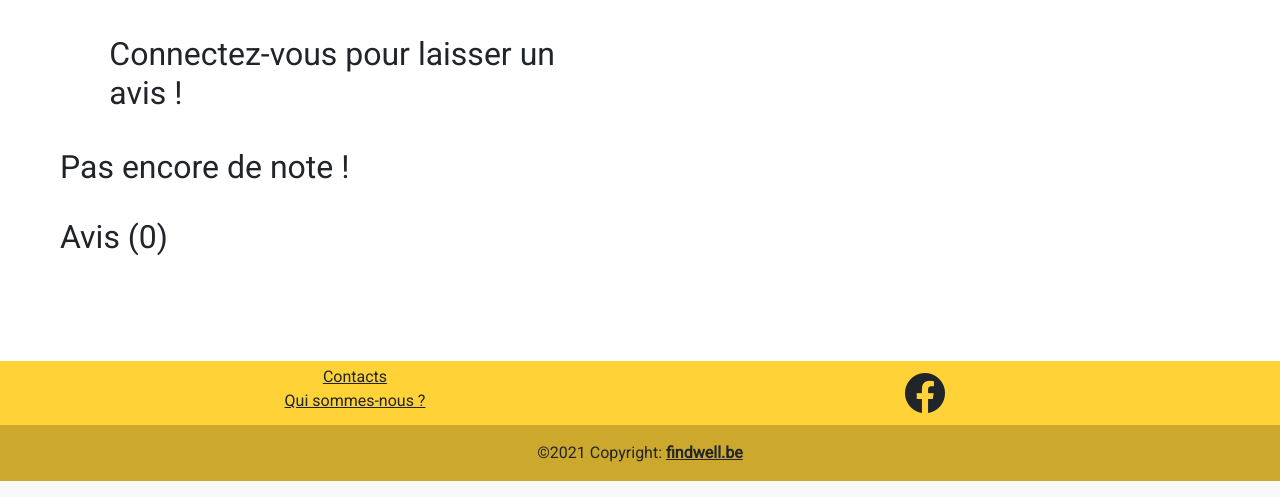
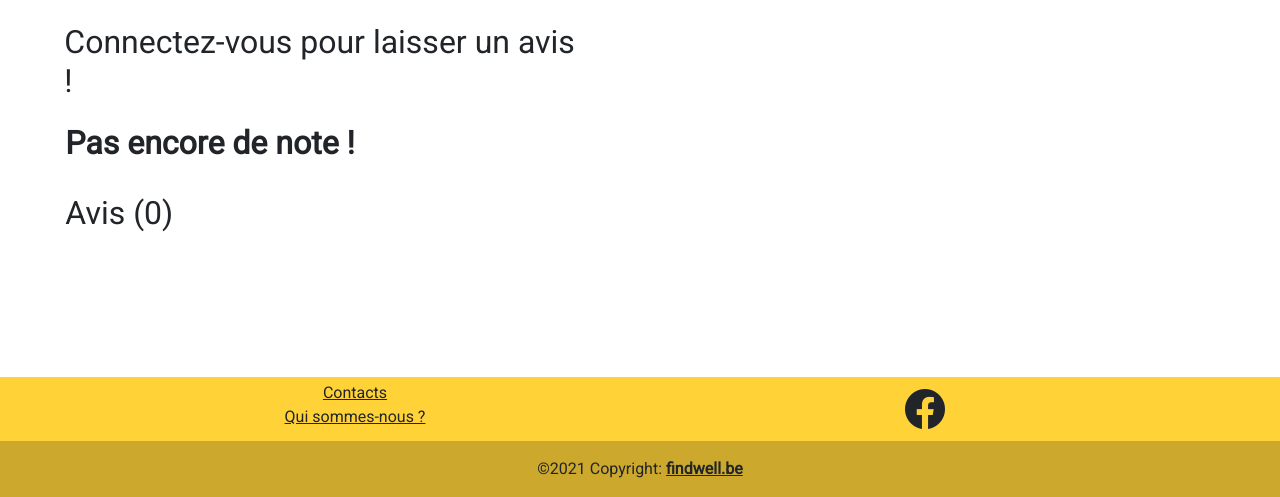
Before and after one commit to NatWilleme/findwell, a PHP site: page /index.php?viewToDisplay=displayCompanyDetails&idCompany=1 in a window 1280 px wide. Shown: the part 712-1209 px from the top of the page. Run offline with PHP 8.4, Linux system fonts and the light colour scheme; data comes from the database, SQL or seed files in the repository.

Commit message:
Finition de la page companyDetails

```diff
--- a/views/viewFinal/view_companyDetails.php
+++ b/views/viewFinal/view_companyDetails.php
@@ -32,31 +32,31 @@
     </nav>
     <?php } ?>
     <div class="row d-flex justify-content-around mt-4">
-        <h1 class="col-5"><?php echo $company->name; ?></h1>
+        <h1 class="col-12 col-lg-5 text-center fw-bold"><?php echo $company->name; ?></h1>
         <?php if($messageBtn != "") {?>
-        <span class="col-1"></span>
-        <button onclick="location.href='index.php?viewToDisplay=displayCompanyDetails&favorite=<?php echo $company->id; ?>'" class="btn btn-danger col-5 col-lg-2 " type="button" ><?php echo $messageBtn; ?></button>
+        <span class="col-12 col-lg-3"></span>
+        <button onclick="location.href='index.php?viewToDisplay=displayCompanyDetails&favorite=<?php echo $company->id; ?>'" class="btn btn-danger col-5 col-lg-2" type="button" ><?php echo $messageBtn; ?></button>
         <?php } else { ?>
-        <span class="col-5"></span>
+        <span class="col-12 col-lg-5"></span>
         <?php } ?>
     </div>
     <div class="row d-flex justify-content-around mb-4 mt-4">
 
         <img class="col-12 col-lg-5 img-fluid"  src="<?php echo $company->image; ?>">
         <div class="col-12 col-lg-5">
-            <h2>Description de l'entreprise:</h2>
+            <h2 class="fw-bold mt-3 mt-lg-0">Description de l'entreprise:</h2>
             <p><?php echo $company->description; ?></p>
             <div class="d-lg-flex">
                 <div class="col-12 col-lg-5">
-                    <h2>Heures d'ouverture:</h2>
+                    <h2 class="fw-bold">Heures d'ouverture:</h2>
                     <p><?php echo $company->hours; ?></p>
                 </div>
                 <span class="col-2"></span>
                 <div class="col-12 col-lg-5">
-                    <h2>Contacts:</h2>
+                    <h2 class="fw-bold">Contacts:</h2>
                     <p>
-                        <b>Mail</b>: <a href="mailto:<?php echo $company->mail; ?>"> <?php echo $company->mail; ?></a><br>
-                        <b>Téléphone</b>: <?php echo $company->phone; ?>
+                        <b class="fw-bold">Mail</b>: <a href="mailto:<?php echo $company->mail; ?>"> <?php echo $company->mail; ?></a><br>
+                        <b class="fw-bold">Téléphone</b>: <?php echo $company->phone; ?>
                     </p>
                 </div>
             </div>
@@ -64,16 +64,17 @@
 
 
 
-    </div>
+    <!-- </div>
 
-    <div class="ms-5 me-5">
+    <div class="ms-5 me-5"> -->
         <?php if(isset($_COOKIE["userConnected"]) && isset($_SESSION['user'])) { ?>
         <div class="row d-flex justify-content-around mb-4">
-            <h2>Qu'avez-vous pensez de <?php echo $company->name; ?> ?</h2>
+            <div class="col-12 col-lg-5 p-0 mt-3">
+                <h4><i>Qu'avez-vous pensez de <?php echo $company->name; ?> ?</i></h4>
                 <form id="commentForm" action="index.php?viewToDisplay=displayCompanyDetails&newComment=<?php echo $company->id; ?>" method="post" enctype='multipart/form-data'>
-                <textarea class="mb-2" name="newComment" id="newComment" rows="6"  style="width: 100%;" ></textarea><br>
-                <label for="newComment" id="newCommentError"></label><br>
-                <input class="mb-2" type="file" id="img" name="img" accept="image/*"><br>
+                    <textarea class="" name="newComment" id="newComment" rows="6"  style="width: 100%;" ></textarea>
+                    <label for="newComment" id="newCommentError"></label>
+                    <input class="mt-2" type="file" id="img" name="img" accept="image/*">
                     <div class="rating" id="starRating" required>
                         <input type="radio" name="rating" value="5" id="5">
                         <label for="5">☆</label>
@@ -86,43 +87,52 @@
                         <input type="radio" name="rating" value="1" id="1">
                         <label for="1">☆</label>
                     </div>
-                <label for="starRating" id="ratingError"></label><br>
+                    <label for="starRating" id="ratingError"></label>
                     <input class="btn btn-primary" type="submit" name="submit" id="submit" value="Publier">
                 </form>
             </div>
+            <div class="col-12 col-lg-5"></div>
+        </div>
         <?php } else {?>
-        <div class="row d-flex justify-content-around">
-            <h2 class="col-5 mb-4" style="padding: 12px;">Connectez-vous pour laisser un avis !</h2>
-            <span class="col-5 mb-4"></span>
+        <div class="row d-flex justify-content-around mt-4">
+            <h2 class="col-12 col-lg-5 mb-4 ps-0">Connectez-vous pour laisser un avis !</h2>
+            <span class="col-12 col-lg-5 mb-4"></span>
         </div>
         <?php } ?>
-        <div class="row d-flex justify-content-around mb-4">
+        <div class="row d-flex justify-content-around mb-4 p-0">
+            <span class="col-12 col-lg-5">
             <?php
                 if ($rating['rate'] == 0) {
-                    echo "<h2>Pas encore de note !</h2>";
+                    echo "<h2 class='fw-bold'>Pas encore de note !</h2>";
                 } else {
-                    echo "<h2>Note globale: ";
+                    echo "<h2 class='col-12 fw-bold'>Note globale: ";
 
                     for ($i=0; $i < 5; $i++) {
                         if($i < $rating['rate']){
                             echo "<i class='bi bi-star-fill text-warning'></i>";
                         } else echo "<i class='bi bi-star text-warning'></i>";
                     }
+                    echo "</h2>";
                 }
             ?>
+            </span>
+            <span class="col-12 col-lg-5"></span>
         </div>
 
-        <div class="row d-flex justify-content-around mb-4">
-            <h2> Avis (<?php echo count($comments); ?>)</h2>
+
+
+        <div class="row d-flex justify-content-around mb-4 p-0">
+            <div class="col-12 col-lg-8">
+            <h2 class="mb-4"> Avis (<?php echo count($comments); ?>)</h2>
             <?php
                 $cpt = 0;
                 foreach ($comments as $comment) {
             ?>
-            <div class="row">
-                <div class="col-12 p-0 ">
+            <div class="row border border-dark mb-2 pt-2">
+                <div class="col-12">
                     <p>
-                        <img src="<?php if($users[$cpt]->image == "") echo "../images/default-profil.jpg"; else echo $users[$cpt]->image; ?>" class="ps-0 pe-0 rounded-circle" style="height:40px;width:40px" alt="">
-                        <?php echo $users[$cpt]->username ?><br>
+                        <img src="<?php if($users[$cpt]->image == "") echo "../images/default-profil.jpg"; else echo $users[$cpt]->image; ?>" class="rounded-circle" style="height:40px;width:40px" alt="">
+                        <span class="ms-2 fw-bold"><?php echo $users[$cpt]->username ?></span><br>
                         <?php
                             for ($i=0; $i < 5; $i++) {
                                 if($i < $comment->rating){
@@ -131,10 +141,10 @@
                             }
                         ?>
                         <?php $date = new DateTime($comment->date); echo $date->format('d-m-Y'); ?><br>
-                        <?php echo $comment->comment; ?><br>
+                        <?php echo $comment->comment; ?>
                         <?php if ($comment->image != "") {
                             ?>
-                        <img class="col-12 col-lg-4" src="<?php echo $comment->image; $cpt++; ?>" alt="">
+                        <br><img class="col-12 col-lg-4" src="<?php echo $comment->image; $cpt++; ?>" alt="">
                         <?php } ?>
                     </p>
                 </div>
@@ -142,6 +152,8 @@
             <?php
                 }
             ?>
+            </div>
+            <div class="col-12 col-lg-2"></div>
         </div>
     </div>
     <?php } else { ?>
```
Lines whose indentation alone changed are shown as unchanged.
